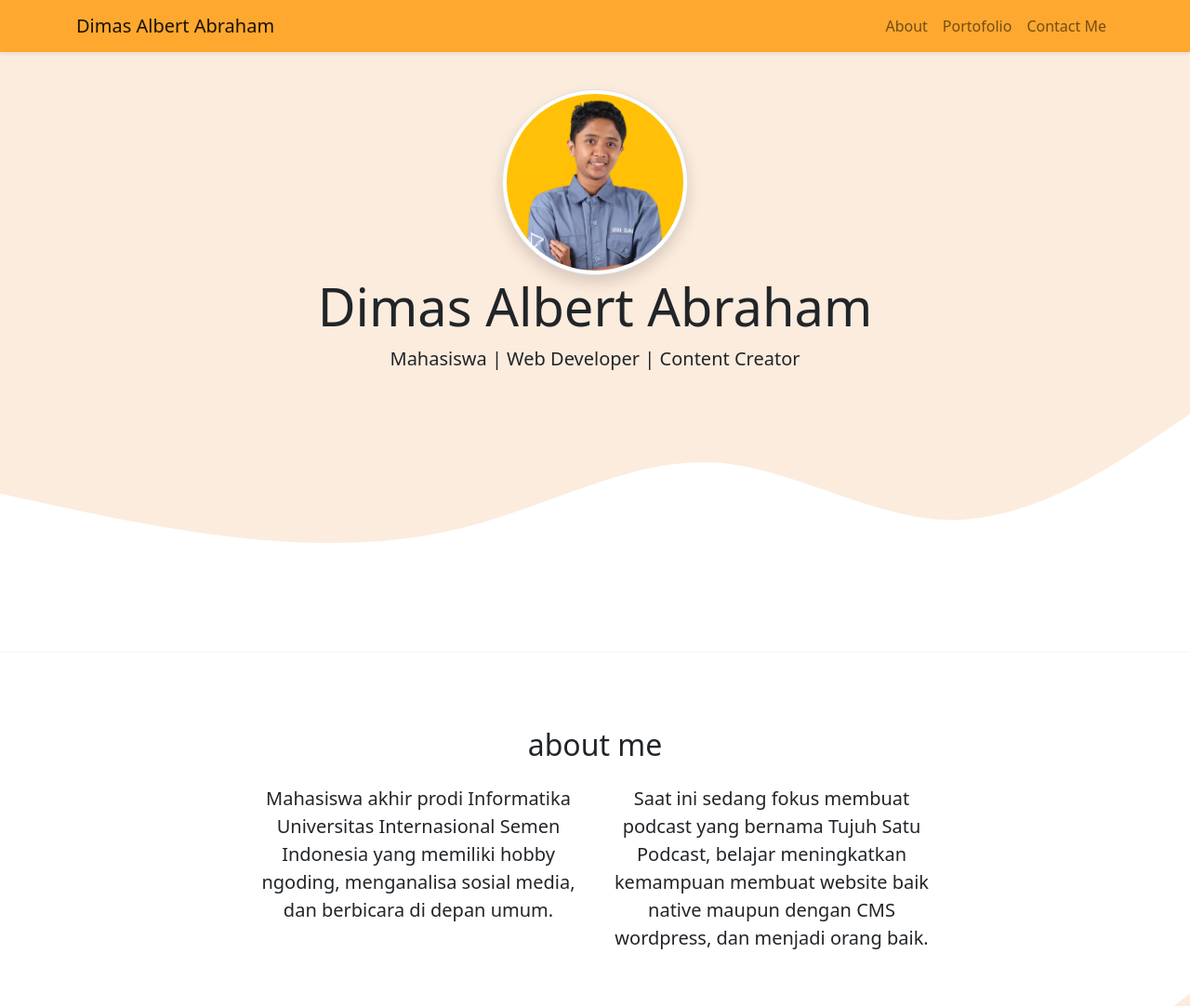
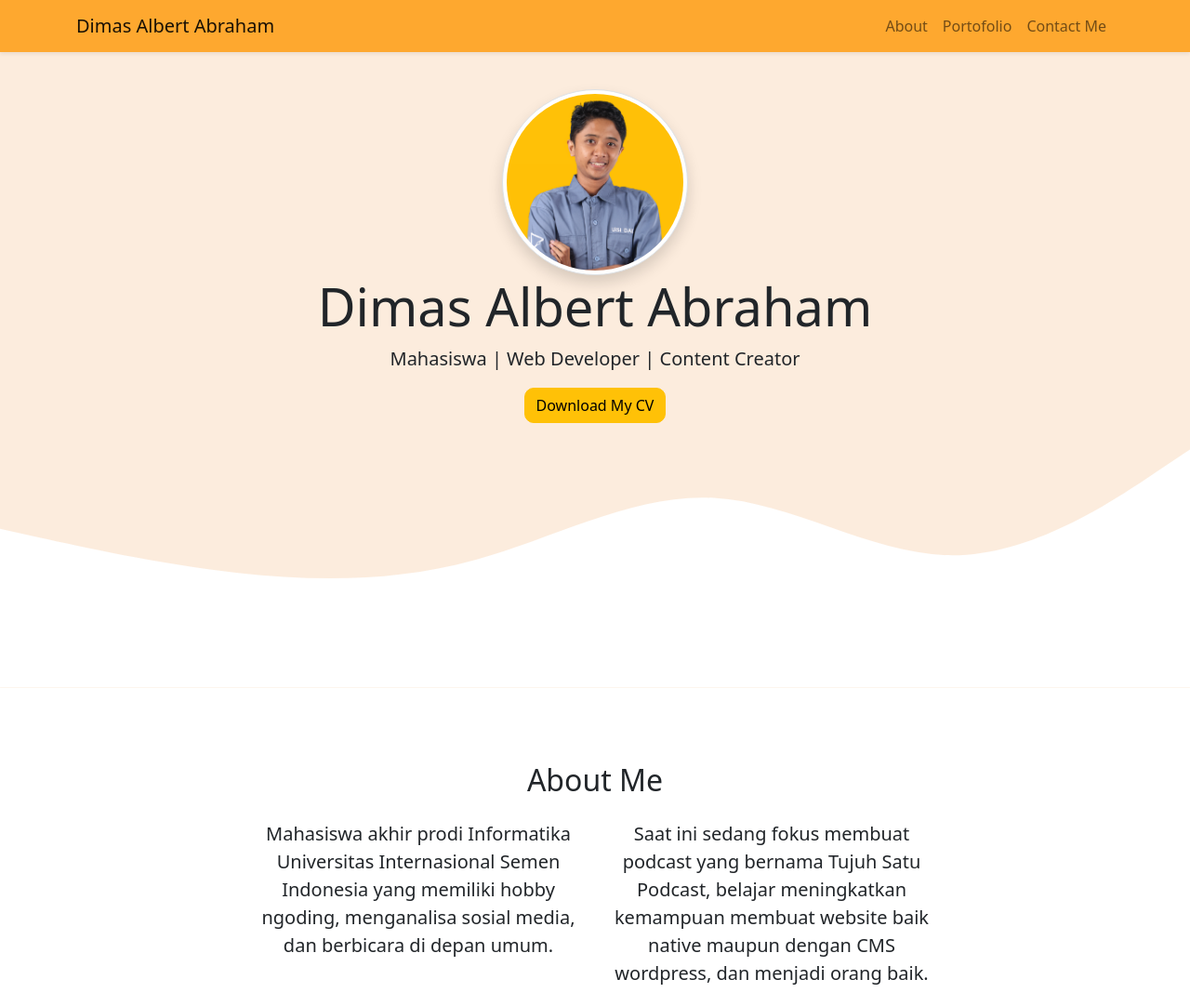
Before and after one commit to albertdimasa/albertdimasa, a plain HTML site: page index.html in a window 1280 px wide. Shown: the top 1082 px of the page at 93% size. Drawn offline with nearby package versions, Linux system fonts and the light colour scheme.

Commit message:
menambahkan download cv

```diff
--- a/index.html
+++ b/index.html
@@ -45,6 +45,7 @@
       <img src="img/albert.png" alt="Dimas Albert Abraham" width="200" class="rounded-circle img-thumbnail shadow" />
       <h1 class="display-4">Dimas Albert Abraham</h1>
       <p class="lead">Mahasiswa | Web Developer | Content Creator</p>
+      <a class="btn btn-warning" href="https://drive.google.com/file/d/1Moi9evZ3KCSlzsI5_yZi_yvnOuhNM0Ye/view?usp=sharing" role="button">Download My CV</a>
       <svg xmlns="http://www.w3.org/2000/svg" viewBox="0 0 1440 320">
         <path
           fill="#ffffff"
@@ -60,7 +61,7 @@
       <div class="container">
         <div class="row">
           <div class="col mb-3 text-center">
-            <h2>about me</h2>
+            <h2>About Me</h2>
           </div>
         </div>
         <div class="row text-center justify-content-center fs-5">
--- a/style.css
+++ b/style.css
@@ -1,6 +1,11 @@
 .jumbotron {
   padding-top: 6rem;
   background-color: #fcecdd;
+}
+
+.btn-warning {
+  border-radius: 10px;
+  font-weight: 500;
 }
 
 #portofolio {
```
